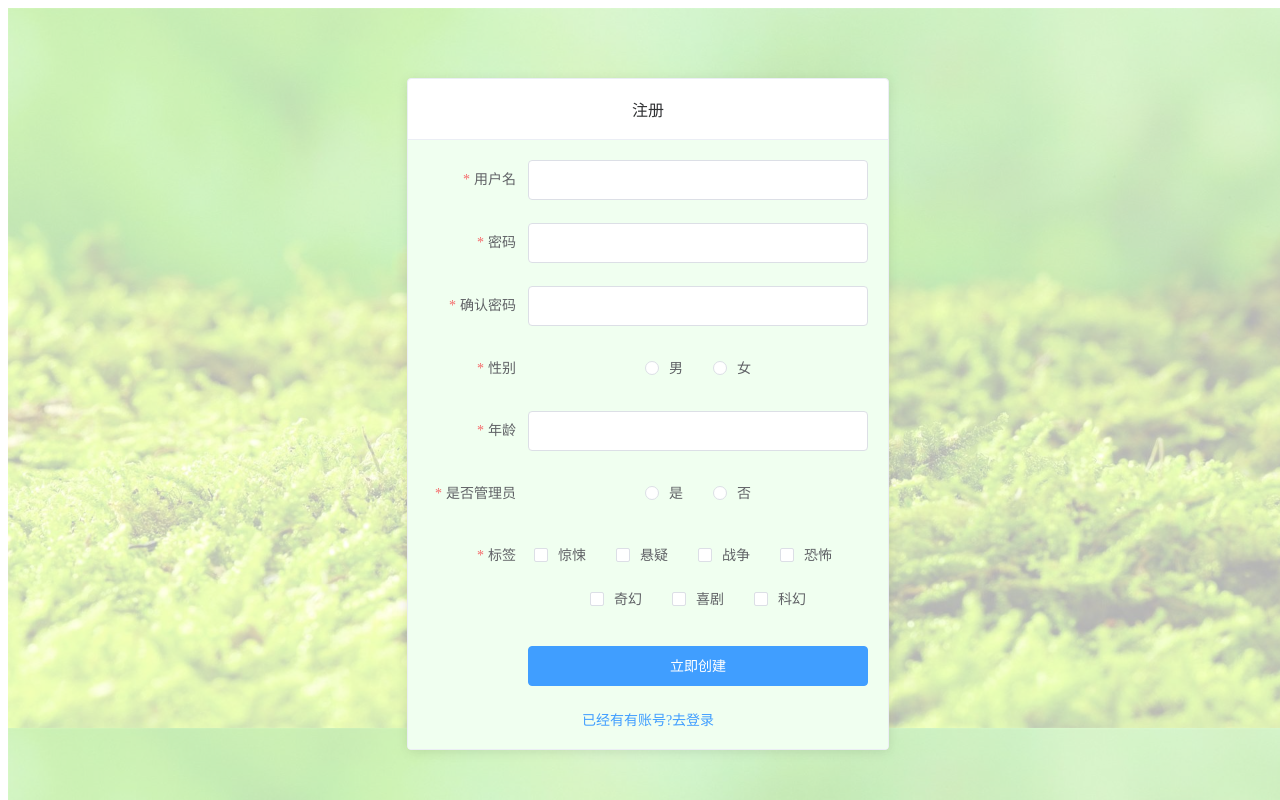
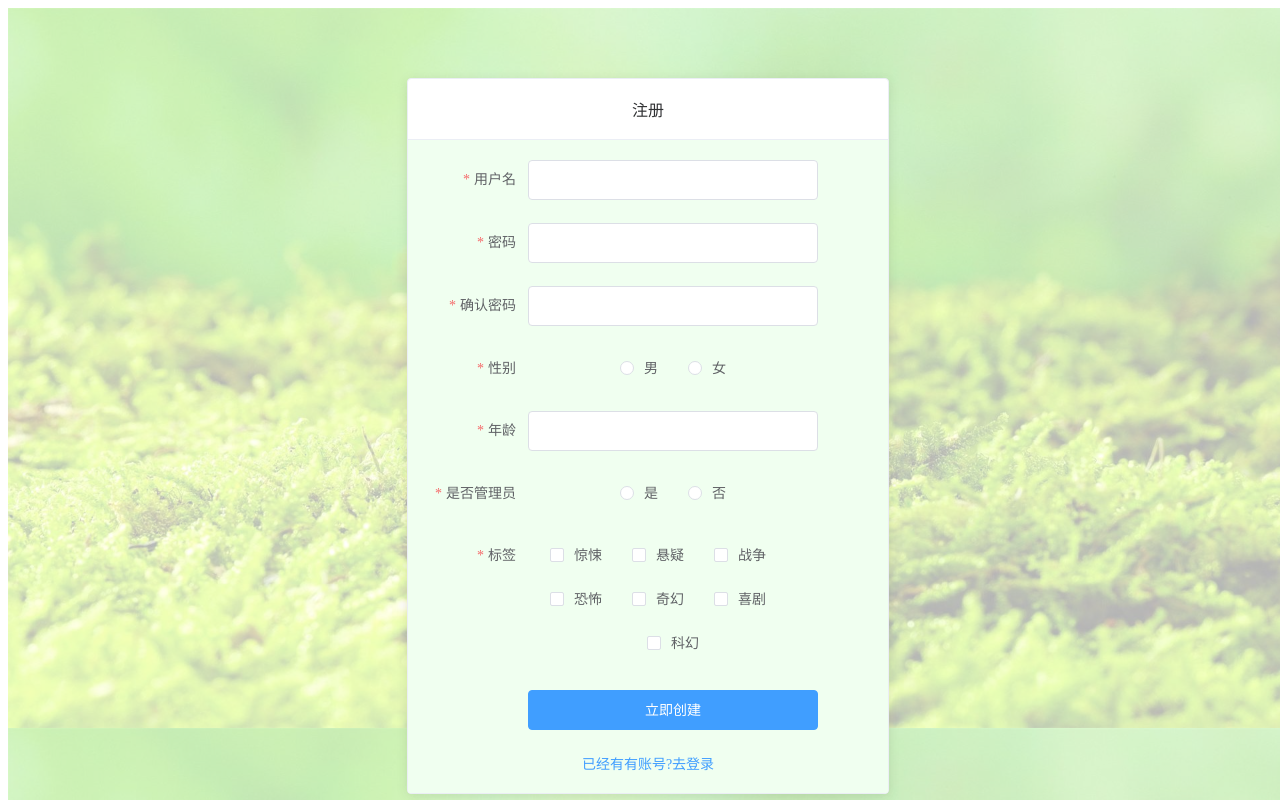
Before and after one commit to DearCaat/movie_recommend, a Vue app: page /Register in a window 1280 px wide. Built offline with nearby package versions, Linux system fonts and the light colour scheme.

Commit message:
20200705-1

```diff
--- a/src/views/Register.vue
+++ b/src/views/Register.vue
@@ -6,7 +6,8 @@
   <div slot="header" class="clearfix">
     注册
   </div>
-<el-form :model="ruleForm" :rules="rules" ref="ruleForm" label-width="100px" class="demo-ruleForm">
+  <div>
+    <el-form :model="ruleForm" :rules="rules" ref="ruleForm" label-width="100px" class="demo-ruleForm" style="padding-right:50px;">
       <el-form-item label="用户名" prop="username">
         <el-input v-model="ruleForm.username"></el-input>
       </el-form-item>
@@ -43,10 +44,12 @@
         </el-checkbox-group>
       </el-form-item>
 
-  <el-form-item>
-    <el-button style="width:100%" type="primary" @click="submitForm('ruleForm')">立即创建</el-button>
+      <el-form-item >
+        <el-button  style="width:100%" type="primary" @click="submitForm('ruleForm')">立即创建</el-button>
       </el-form-item>
     </el-form>
+  </div>
+
 <el-link type="primary" id="goregister" href="/">已经有有账号?去登录</el-link>
 </el-card>
 </div>
@@ -109,6 +112,14 @@
      methods: {
       submitForm(formName) {
         var _this = this
+        var data = {
+          name : "默认用户名",
+          sex : _this.ruleForm.sex,
+          age : _this.ruleForm.age,
+          account: _this.ruleForm.username,
+          password:_this.ruleForm.password,
+          type: _this.ruleForm.IsAdmin == "True"?"Admin":"Normal",
+        }
         this.$refs[formName].validate((valid) => {
           if (valid) {
             console.log(_this.ruleForm)
@@ -132,6 +143,9 @@
   }
 </script>
 <style scoped>
+.el-form-item__content{
+  margin-left:0 !important;
+}
 .note::before{
  			content:"";
  			/*-webkit-filter: opacity(50%);
@@ -155,7 +169,6 @@
     font-size: 14px;
   }
 
-
   .box-card {
     width: 480px;
     opacity: 1;
```
Lines whose indentation alone changed are shown as unchanged.
